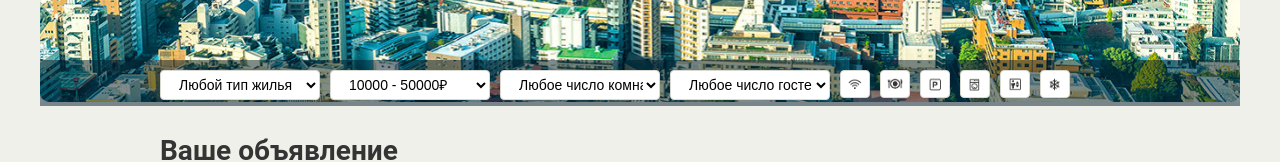
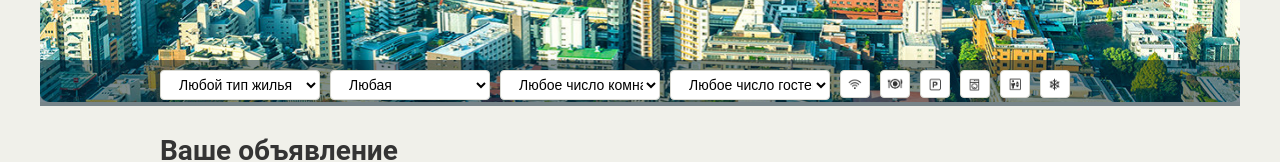
Before and after one commit to ivanzolotov/489369-keksobooking, a website: page index.html in a window 1280 px wide. Shown: the part 598-760 px from the top of the page. Drawn offline with Linux system fonts and the light colour scheme; no server answers.

Commit message:
Удалил лишний аттрибут selected в селекте housing_price

```diff
--- a/index.html
+++ b/index.html
@@ -25,7 +25,7 @@
         </select></label>
         <label><select name="housing_price" id="housing_price" class="tokyo__filter">
           <option value="any" selected>Любая</option>
-          <option value="middle" selected>10000 - 50000&#x20bd;</option>
+          <option value="middle">10000 - 50000&#x20bd;</option>
           <option value="low">до 10000&#x20bd;</option>
           <option value="high">от 50000&#x20bd;</option>
         </select></label>
```
